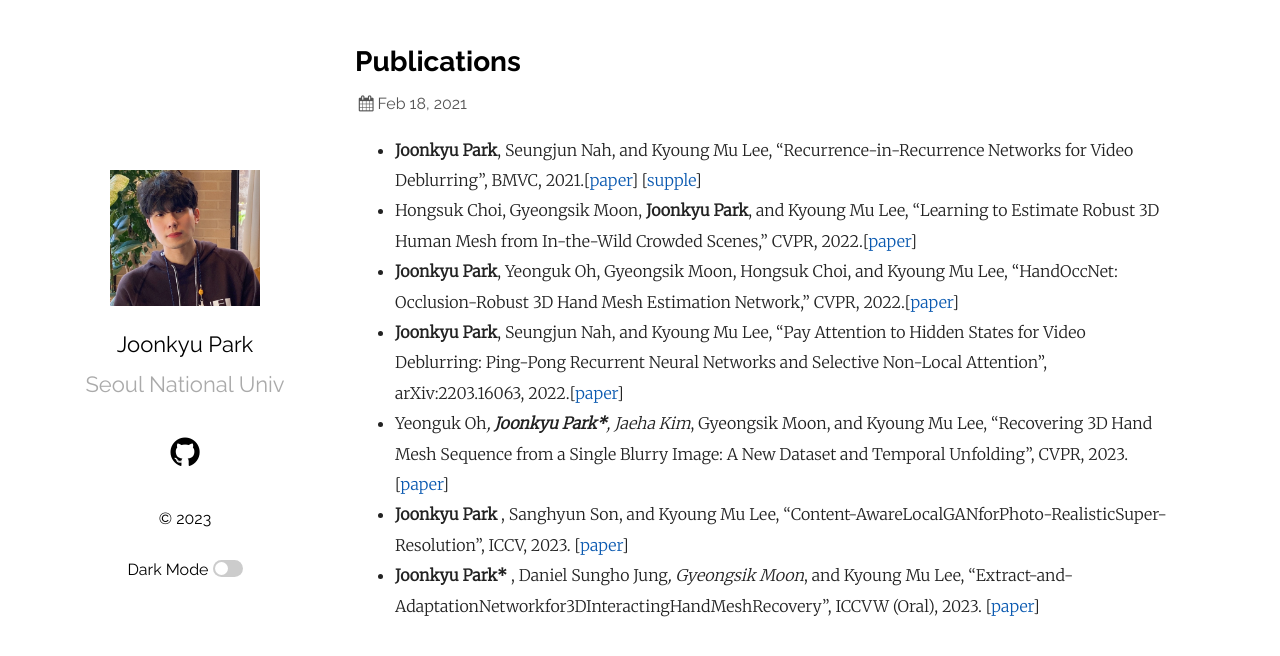
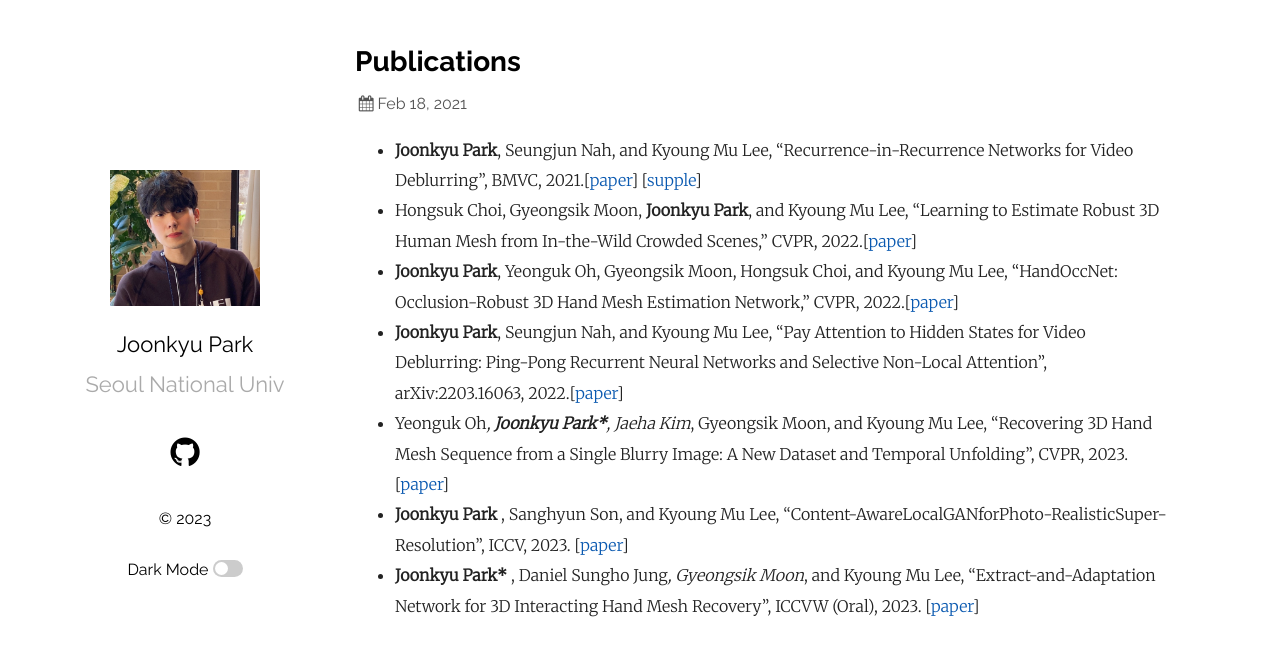
Before and after one commit to jkpark0825/jkpark0825_2.github.io, a Jekyll site: the page built from _posts/2021-10-18-welcome-to-jekyll.markdown, in a window 1280 px wide. Shown: the top 656 px of the page. Built offline with Jekyll 4.4.1, drawn with Linux system fonts in a browser that asks for light colours.

Commit message:
Update 2021-10-18-welcome-to-jekyll.markdown

```diff
--- a/_posts/2021-10-18-welcome-to-jekyll.markdown
+++ b/_posts/2021-10-18-welcome-to-jekyll.markdown
@@ -10,7 +10,7 @@ date:   2021-02-18 14:59:54 +0900
 - Yeonguk Oh*, <strong>Joonkyu Park*</strong>, Jaeha Kim*, Gyeongsik Moon, and Kyoung Mu Lee, "Recovering 3D Hand Mesh Sequence from a Single Blurry Image:
 A New Dataset and Temporal Unfolding", CVPR, 2023. [[paper](https://arxiv.org/pdf/2303.15417.pdf)]
 - <strong>Joonkyu Park </strong>, Sanghyun Son, and Kyoung Mu Lee, "Content-AwareLocalGANforPhoto-RealisticSuper-Resolution", ICCV, 2023. [[paper](https://openaccess.thecvf.com/content/ICCV2023/papers/Park_Content-Aware_Local_GAN_for_Photo-Realistic_Super-Resolution_ICCV_2023_paper.pdf)]
-- <strong>Joonkyu Park* </strong>, Daniel Sungho Jung*, Gyeongsik Moon*, and Kyoung Mu Lee, "Extract-and-AdaptationNetworkfor3DInteractingHandMeshRecovery", ICCVW (Oral), 2023. [[paper](https://openaccess.thecvf.com/content/ICCV2023W/CV4Metaverse/papers/Park_Extract-and-Adaptation_Network_for_3D_Interacting_Hand_Mesh_Recovery_ICCVW_2023_paper.pdf)]
+- <strong>Joonkyu Park* </strong>, Daniel Sungho Jung*, Gyeongsik Moon*, and Kyoung Mu Lee, "Extract-and-Adaptation Network for 3D Interacting Hand Mesh Recovery", ICCVW (Oral), 2023. [[paper](https://openaccess.thecvf.com/content/ICCV2023W/CV4Metaverse/papers/Park_Extract-and-Adaptation_Network_for_3D_Interacting_Hand_Mesh_Recovery_ICCVW_2023_paper.pdf)]
 
 
 [jekyll-docs]: http://jekyllrb.com/docs/home
```
